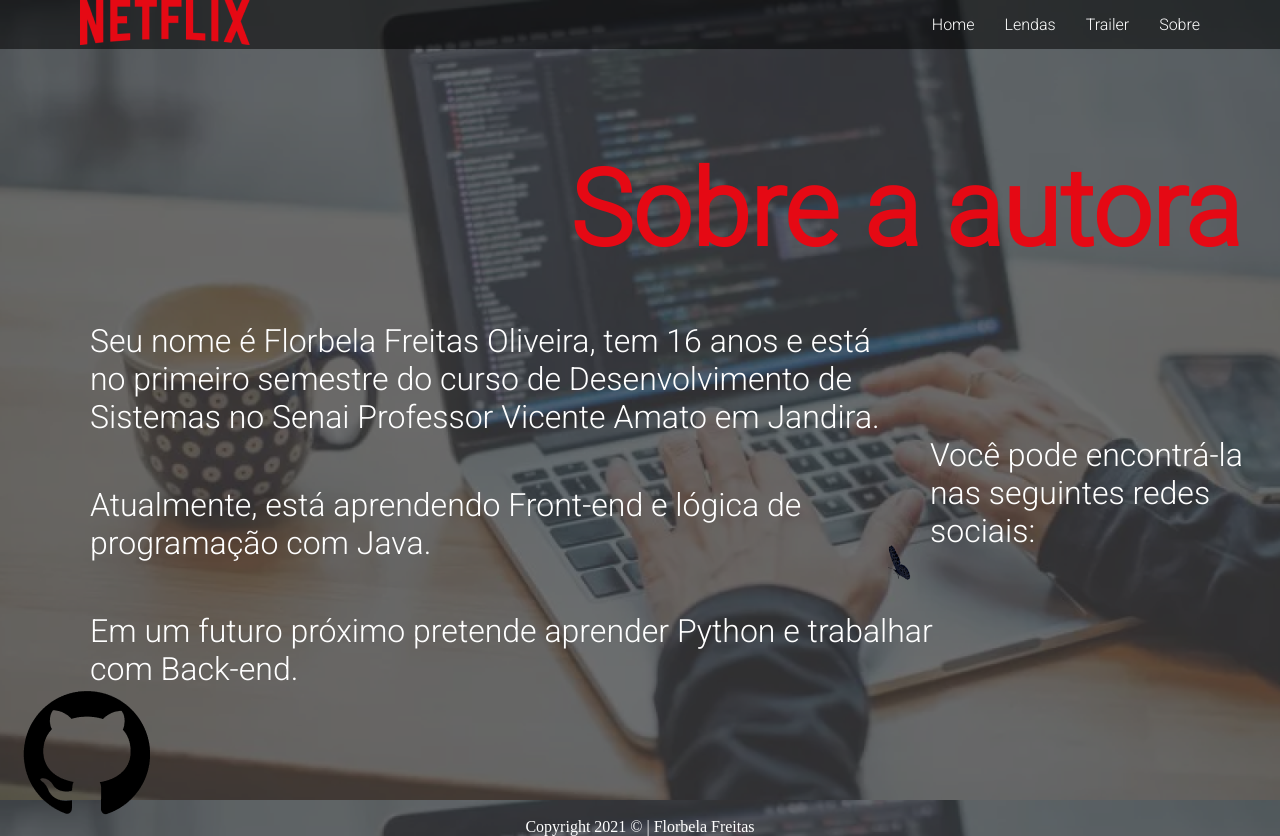
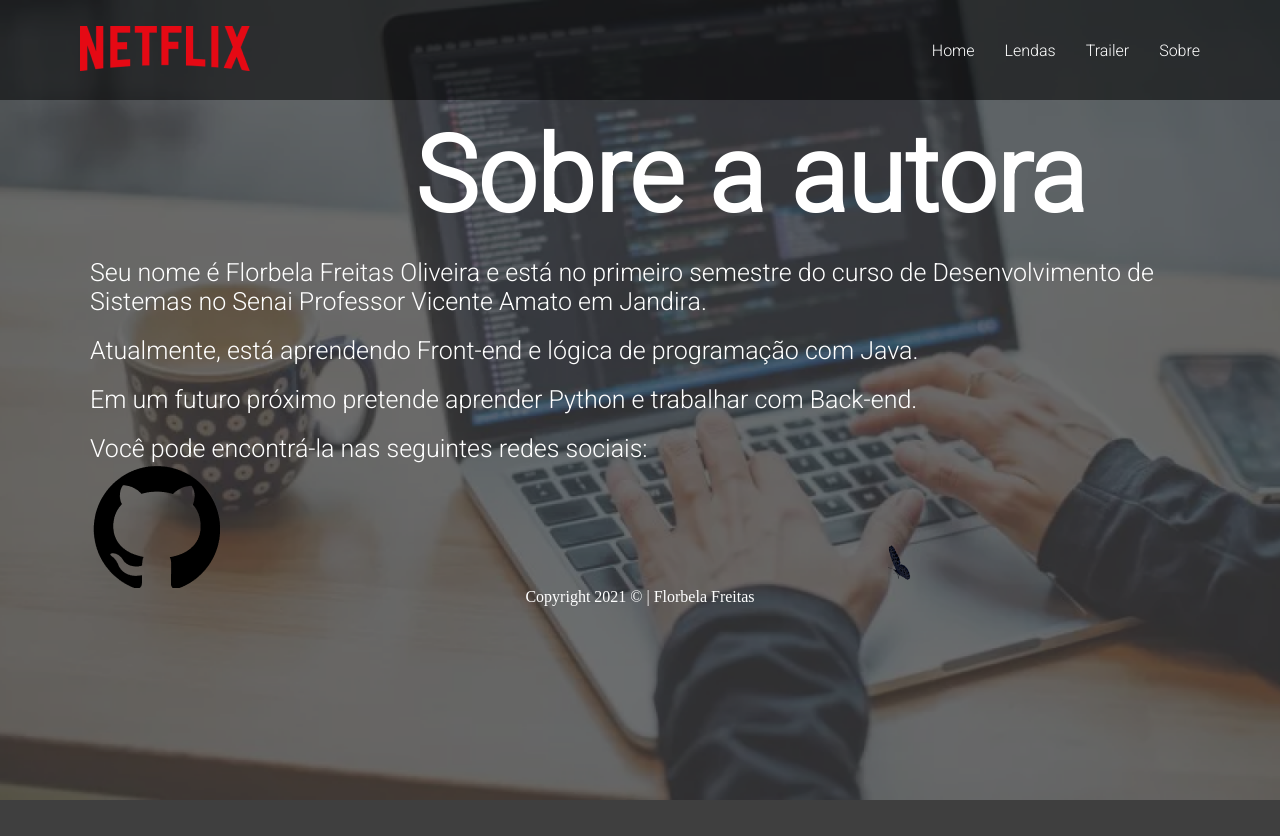
Before and after one commit to Beauty-Flower/cidade-invisivel, a plain HTML site: page pages/sobre.html in a window 1280 px wide. After the commit the page ends 800 px from the top, so only its background shows below. Drawn offline with Linux system fonts and the light colour scheme; files whose address does not match are found by name.

Commit message:
Arrumando o sobre

```diff
--- a/css/sobre.css
+++ b/css/sobre.css
@@ -10,55 +10,54 @@ body {
 }
 
 .titulo {
-  margin-left: 570px;
+  margin-left: 415px;
   font-family: "Roboto", sans-serif;
-  color: #e50914;
+  color: #FFFF;
   font-size: 105px;
-  font-style: normal;
-  margin-top: 100px;
+  font-style: bold;
+  margin-top: 15px;
 }
 
 .p1 {
   font-family: "Roboto", sans-serif;
   color: white;
-  font-size: 32px;
-  width: 800px;
-  margin-top: 50px;
+  font-size: 25px;
+  width: 1140px;
+  margin-top: 20px;
+  margin-left: 90px;
+}
+
+.p2 {
+  font-family: "Roboto", sans-serif;
+  color: white;
+  font-size: 25px;
+  width: 900px;
+  margin-top: 20px;
+  margin-left: 90px;
+}
+
+.p3 {
+  font-family: "Roboto", sans-serif;
+  color: white;
+  font-size: 25px;
+  width: 900px;
+  margin-top: 20px;
   margin-left: 90px;
 }
 
 .p4 {
   font-family: "Roboto", sans-serif;
   color: white;
-  font-size: 32px;
-  width: 350px;
-  float: right;
-}
-
-.p2 {
-  font-family: "Roboto", sans-serif;
-  color: white;
-  font-size: 32px;
-  width: 900px;
-  margin-top: 50px;
-  margin-left: 90px;
-}
-
-.p3 {
-  font-family: "Roboto", sans-serif;
-  color: white;
-  font-size: 32px;
-  width: 900px;
-  margin-top: 50px;
+  font-size: 25px;
+  width: 700px;
+  margin-top: 20px;
   margin-left: 90px;
 }
 
 .git {
-  display: flex;
-  justify-content: center;
-  align-items: center;
   width: 150px;
-  height: 130px;
+  height: 125px;
   background-image: url(../img/git.png);
   transition: all 0.5s;
+  margin-left: 70px;
 }
--- a/pages/sobre.html
+++ b/pages/sobre.html
@@ -44,13 +44,10 @@
       <h1 class="titulo">Sobre a autora</h1>
       <div class="p1">
         <p>
-          Seu nome é Florbela Freitas Oliveira, tem 16 anos e está no primeiro
+          Seu nome é Florbela Freitas Oliveira e está no primeiro
           semestre do curso de Desenvolvimento de Sistemas no Senai Professor
           Vicente Amato em Jandira.
         </p>
-      </div>
-      <div class="p4">
-        <p>Você pode encontrá-la nas seguintes redes sociais:</p>
       </div>
       <p class="p2">
         Atualmente, está aprendendo Front-end e lógica de programação com Java.
@@ -58,6 +55,9 @@
       <p class="p3">
         Em um futuro próximo pretende aprender Python e trabalhar com Back-end.
       </p>
+      <div class="p4">
+        <p>Você pode encontrá-la nas seguintes redes sociais:</p>
+      </div>
       <div class="git">
         <a href="https://github.com/Florbela-Freitas" target="_blank"></a>
       </div>
```
Also changed, not shown: index.html (+1 -1 lines), pages/boto.html (+1 -1 lines), pages/curupira.html (+1 -1 lines).
